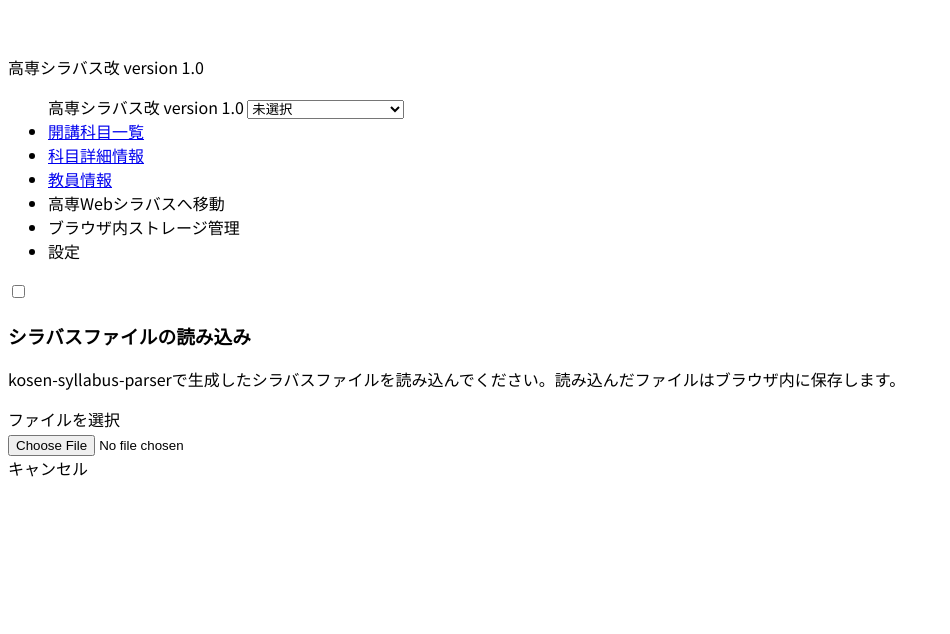
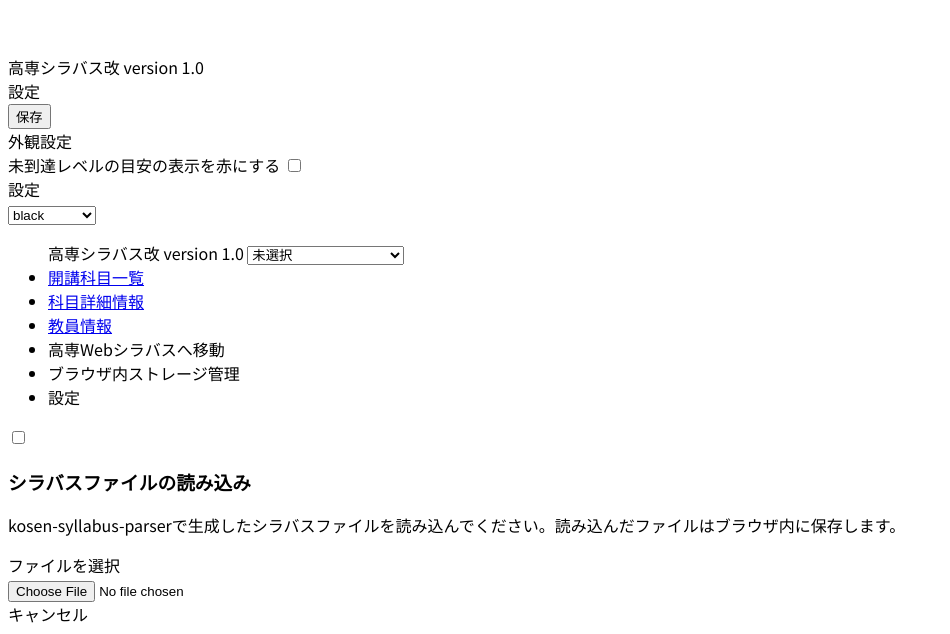
Before and after one commit to nikachu2012/kosen-syllabus-kai, a website built with Vite: page setting/index.html in a window 1280 px wide. Shown: the part 1246-1880 px from the top of the page, without its empty margins (0-950 px from the left). Before the commit the page ends 1734 px from the top, so only its background shows below. Built offline with nearby package versions, Linux system fonts and the light colour scheme.

Commit message:
[add] settingの追加

```diff
--- a/setting/index.html
+++ b/setting/index.html
@@ -35,7 +35,62 @@
                 <!-- 開講科目一覧 -->
                 <div id="kai_nonLoad_content" class="w-full h-full"></div>
 
-                <div class="w-full h-full hidden" id="kai_loaded_content"></div>
+                <div class="w-full h-full hidden" id="kai_loaded_content">
+                    <div class="w-full flex justify-between my-[10px]">
+                        <div class="text-2xl font-bold ml-5">設定</div>
+                        <div class="mr-5">
+                            <button class="btn btn-sm" id="kai_setting_save">保存</button>
+                        </div>
+                    </div>
+
+                    <div class="mx-5">
+                        <div class="text-xl font-bold mt-5 mb-[10px] pb-1 border-b border-neutral">外観設定</div>
+
+                        <div class="form-control">
+                            <label class="label cursor-pointer">
+                                <span class="label-text">未到達レベルの目安の表示を赤にする</span>
+                                <input type="checkbox" class="toggle" id="kai_setting_unacceptable">
+                            </label>
+                        </div>
+
+                        <div class="w-full flex justify-between py-[8px] px-[4px]">
+                            <div class="text-sm flex items-center">設定</div>
+                            <div>
+                                <select class="select select-bordered select-sm w-full max-w-xs" id="kai_setting_colors" onchange="changeTheme();">
+                                    <option selected>black</option>
+                                    <option value="light">light</option>
+                                    <option value="dark">dark</option>
+                                    <option value="cupcake">cupcake</option>
+                                    <option value="bumblebee">bumblebee</option>
+                                    <option value="emerald">emerald</option>
+                                    <option value="corporate">corporate</option>
+                                    <option value="synthwave">synthwave</option>
+                                    <option value="retro">retro</option>
+                                    <option value="cyberpunk">cyberpunk</option>
+                                    <option value="valentine">valentine</option>
+                                    <option value="halloween">halloween</option>
+                                    <option value="garden">garden</option>
+                                    <option value="forest">forest</option>
+                                    <option value="aqua">aqua</option>
+                                    <option value="lofi">lofi</option>
+                                    <option value="pastel">pastel</option>
+                                    <option value="fantasy">fantasy</option>
+                                    <option value="wireframe">wireframe</option>
+                                    <option value="luxury">luxury</option>
+                                    <option value="dracula">dracula</option>
+                                    <option value="cmyk">cmyk</option>
+                                    <option value="autumn">autumn</option>
+                                    <option value="business">business</option>
+                                    <option value="acid">acid</option>
+                                    <option value="lemonade">lemonade</option>
+                                    <option value="night">night</option>
+                                    <option value="coffee">coffee</option>
+                                    <option value="winter">winter</option>
+                                </select>
+                            </div>
+                        </div>
+                    </div>
+                </div>
             </div>
 
         </div>
@@ -56,7 +111,7 @@
                     </select>
 
                 </div>
-                <div class='width-full  border-b-[1px] border-base-content'></div>
+                <div class='width-full border-b-[1px] border-base-content'></div>
                 <div class='my-[16px]'>
 
                     <label for="my-drawer-2">
--- a/src/setting/init.js
+++ b/src/setting/init.js
@@ -1,4 +1,44 @@
-window.onload = () => {
+/**
+ * 設定をDOMから読み込み
+ * @returns {JSON}
+ */
+const readSetting = () => {
+    let setting = {
+        appearance: {
+            unacceptableIsRed: document.querySelector('#kai_setting_unacceptable').checked,
+            selectedColor: document.querySelector("#kai_setting_colors").value,
+        }
+    }
+    return setting
+}
+
+/**
+ * 設定をDOMに書き込み
+ * @param {JSON} setting
+ */
+const writeSetting = (setting) => {
+    document.querySelector('#kai_setting_unacceptable').checked = setting.appearance.unacceptableIsRed
+    document.querySelector("#kai_setting_colors").value = setting.appearance.selectedColor;
+    document.documentElement.setAttribute("data-theme", setting.appearance.selectedColor);
+}
+
+
+document.querySelector('#kai_setting_save').addEventListener('click', () => {
+    const setting = readSetting();
+    localStorage.setItem('setting', JSON.stringify(setting))
+})
+
+
+function changeTheme() {
+    const selectedColor = document.querySelector("#kai_setting_colors").value;
+    document.documentElement.setAttribute("data-theme", selectedColor);
+}
+
+(()=>{
     document.querySelector('#kai_nonLoad_content').classList.add('hidden')
     document.querySelector('#kai_loaded_content').classList.remove('hidden')
-}
+
+    if(localStorage.getItem('setting') !== null){
+        writeSetting(JSON.parse(localStorage.getItem('setting')))
+    }
+})();
```
